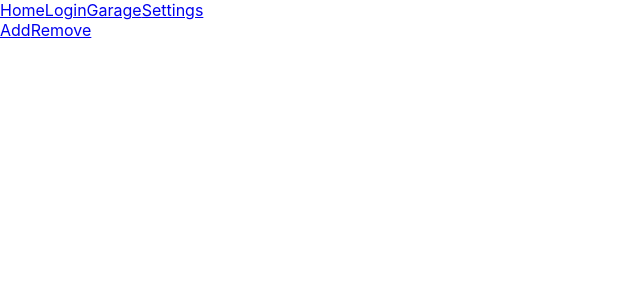
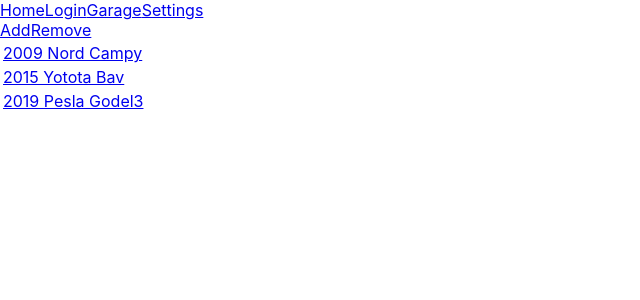
Before and after one commit to dheffer/DrivelineApp, a React (Create React App) app in the folder frontend/: page /garage in a window 1280 px wide. Shown: the top 300 px of the page, without its empty margins (0-640 px from the left). Built offline with nearby package versions, Linux system fonts and the light colour scheme.

Commit message:
Modified garage info routes to contain dynamic data. Enabled Garage to dynamically display vehicles. Added parameter parsing into VehicleInfo.js and VehicleHistory.js

```diff
--- a/frontend/src/pages/App.js
+++ b/frontend/src/pages/App.js
@@ -22,8 +22,8 @@ function App() {
         <Route path="/garage/add" element={<AddVehicle />}/>
         <Route path="/garage/remove" element={<RemoveVehicle />}/>
 
-        <Route path="/garage/vehicle-info" element={<VehicleInfo />} />
-        <Route path="/garage/vehicle-history" element={<VehicleHistory />}  />
+        <Route path="/garage/vehicle-info/:vehicle" element={<VehicleInfo />} />
+        <Route path="/garage/vehicle-history/:vehicle" element={<VehicleHistory />}  />
         <Route path="/garage/vehicle-history/upload" element={<UploadVehicleHistory />} />
         <Route path="/garage/vehicle-history/manual" element={<ManualVehicleHistory />} />
 
--- a/frontend/src/pages/Garage.js
+++ b/frontend/src/pages/Garage.js
@@ -1,16 +1,33 @@
-import { BrowserRouter, Routes, Route } from "react-router-dom";
+import {BrowserRouter, Routes, Route, Link, useNavigate} from "react-router-dom";
 import GarageNavbar from "./GarageNavbar";
 import AddRemoveNavbar from "./AddRemoveNavbar";
+import VehicleInfo from "./VehicleInfo";
 
 function Garage() {
+    // TODO: REPLACE WITH REAL VALUES, THESE ARE USED AS TEST VALUES
+    const cars = ["2009 Nord Campy", "2015 Yotota Bav", "2019 Pesla Godel3"]
   return (
-    <div>
-      <AddRemoveNavbar />
-      <Routes>
-        <Route path="/garage/add" />
-        <Route path="/garage/remove" />
-      </Routes>
-    </div>
+      <div>
+          <AddRemoveNavbar/>
+          <Routes>
+              <Route path="/garage/add"/>
+              <Route path="/garage/remove"/>
+              <Route path={"/garage/vehicle-info/:vehicle"} element={<VehicleInfo />} />
+          </Routes>
+
+          <table>
+          <tbody>
+          {cars.map((car,id) => {
+              let param = car.replaceAll(" ", "-").toLowerCase();
+              return (
+                  <tr key={id}>
+                      <td><Link to={"/garage/vehicle-info/"+param} >{car}</Link></td>
+                  </tr>
+              )
+          })}
+          </tbody>
+          </table>
+      </div>
   );
 }
 
--- a/frontend/src/pages/VehicleHistory.js
+++ b/frontend/src/pages/VehicleHistory.js
@@ -1,8 +1,15 @@
-import { BrowserRouter, Routes, Route } from "react-router-dom";
+import {BrowserRouter, Routes, Route, useParams} from "react-router-dom";
 import GarageNavbar from "./GarageNavbar";
 import UploadNavbar from "./UploadNavbar";
 
 function VehicleHistory() {
+    let { vehicle } = useParams();
+    let parsed = vehicle.replaceAll("-", " ");
+    let year = parsed.split(" ")[0];
+    let model = parsed.split(" ")[1]
+    let make = parsed.split(" ")[2];
+    model.charAt(0).toUpperCase();
+    make.charAt(0).toUpperCase();
     return (
         <div>
             <GarageNavbar />
--- a/frontend/src/pages/VehicleInfo.js
+++ b/frontend/src/pages/VehicleInfo.js
@@ -1,7 +1,14 @@
-import { BrowserRouter, Routes, Route } from "react-router-dom";
+import {BrowserRouter, Routes, Route, useParams} from "react-router-dom";
 import GarageNavbar from "./GarageNavbar";
 
 function VehicleInfo() {
+    let { vehicle } = useParams();
+    let parsed = vehicle.replaceAll("-", " ");
+    let year = parsed.split(" ")[0];
+    let model = parsed.split(" ")[1]
+    let make = parsed.split(" ")[2];
+    model = model[0].toUpperCase() + model.slice(1);
+    make = make[0].toUpperCase() + make.slice(1);
     return (
         <div>
             <GarageNavbar />
@@ -10,9 +17,7 @@ function VehicleInfo() {
                 <Route path="/garage/vehicle-history" />
             </Routes>
 
-            <p>Image</p>
-            <p>Year, Make, Model</p>
-            <p>Upcoming Maintenance / Odometer</p>
+            <p>{year} {model} {make}</p>
 
         </div>
     );
```
